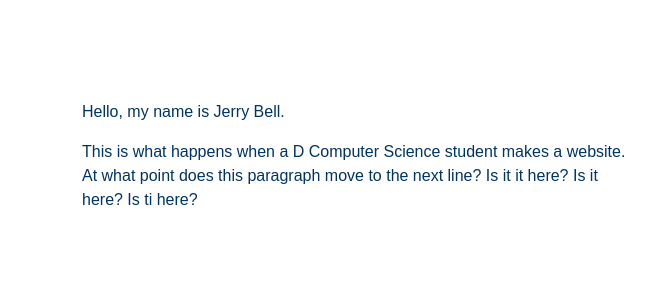
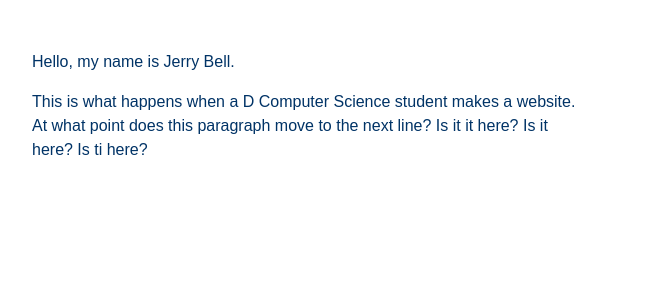
Before and after one commit to jerrybell/jerrybell.github.io, a Jekyll site: the page index.html, which Jekyll copies as it is, in a window 1280 px wide. Shown: the top 300 px of the page, without its empty margins (18-673 px from the left). Built offline with Jekyll 4.4.1, drawn with Linux system fonts in a browser that asks for light colours.

Commit message:
Update main.css

```diff
--- a/css/main.css
+++ b/css/main.css
@@ -3,7 +3,7 @@ background-color:#fffff;
 color:#003366;
 font-family:Arial, Helvetica, sans-serif;
 margin: auto;
-margin: 100px 0px 0px 100px;
+margin: 50px 0px 0px 50px;
 width:550px;
 line-height:1.5;
 }
```
